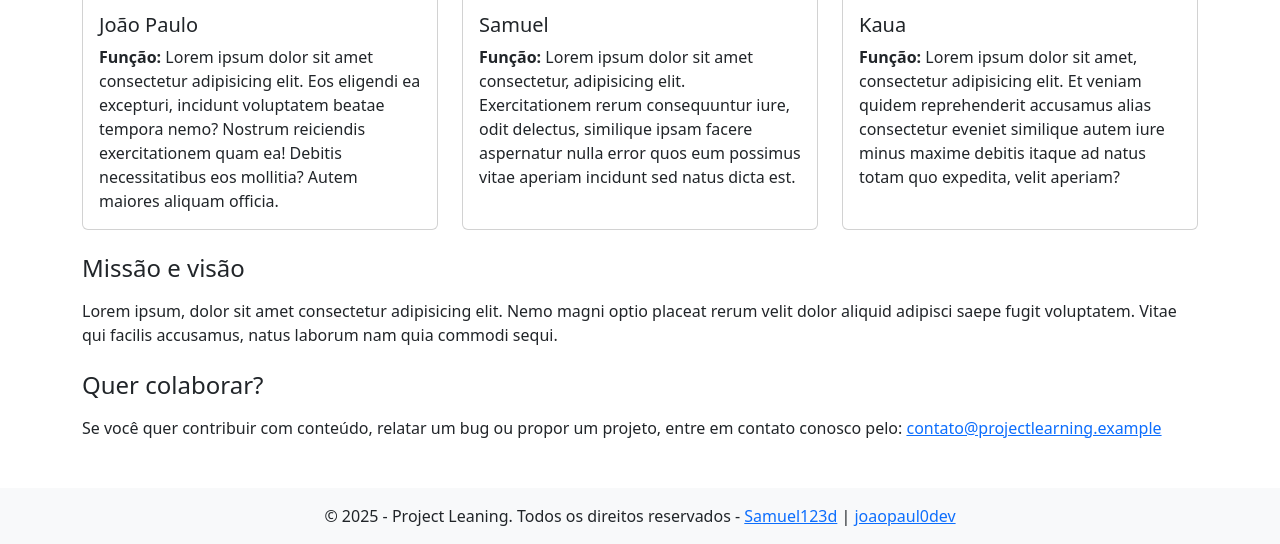
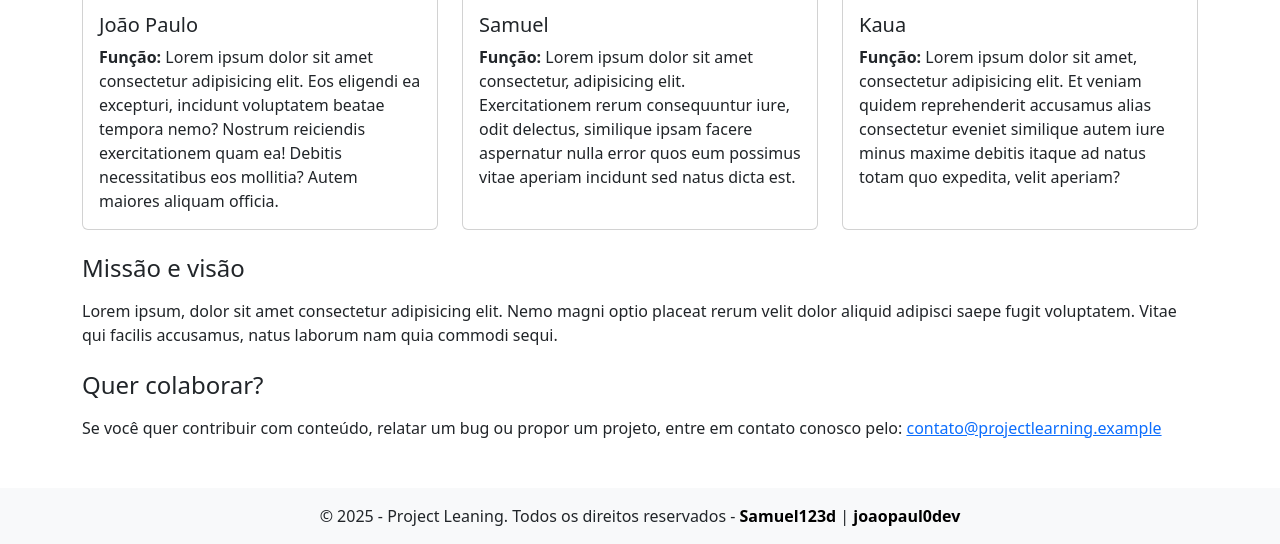
Before and after one commit to BlogProjectLearning/demo-repository, a website: page src/pages/sobre.html in a window 1280 px wide. Shown: the part 834-1378 px from the top of the page. Drawn offline with nearby package versions, Linux system fonts and the light colour scheme; files that its build step writes are made by us from their sources.

Commit message:
adicionando o novo footer no about us

```diff
--- a/src/pages/sobre.html
+++ b/src/pages/sobre.html
@@ -5,6 +5,7 @@
 	<meta charset="utf-8">
 	<meta name="viewport" content="width=device-width, initial-scale=1">
 	<title>Project Learning — Sobre Nos</title>
+	<link rel="stylesheet" href="./src/css/footer.css">
 	<link href="https://cdn.jsdelivr.net/npm/bootstrap@5.3.2/dist/css/bootstrap.min.css" rel="stylesheet">
 
 	<style>
```
